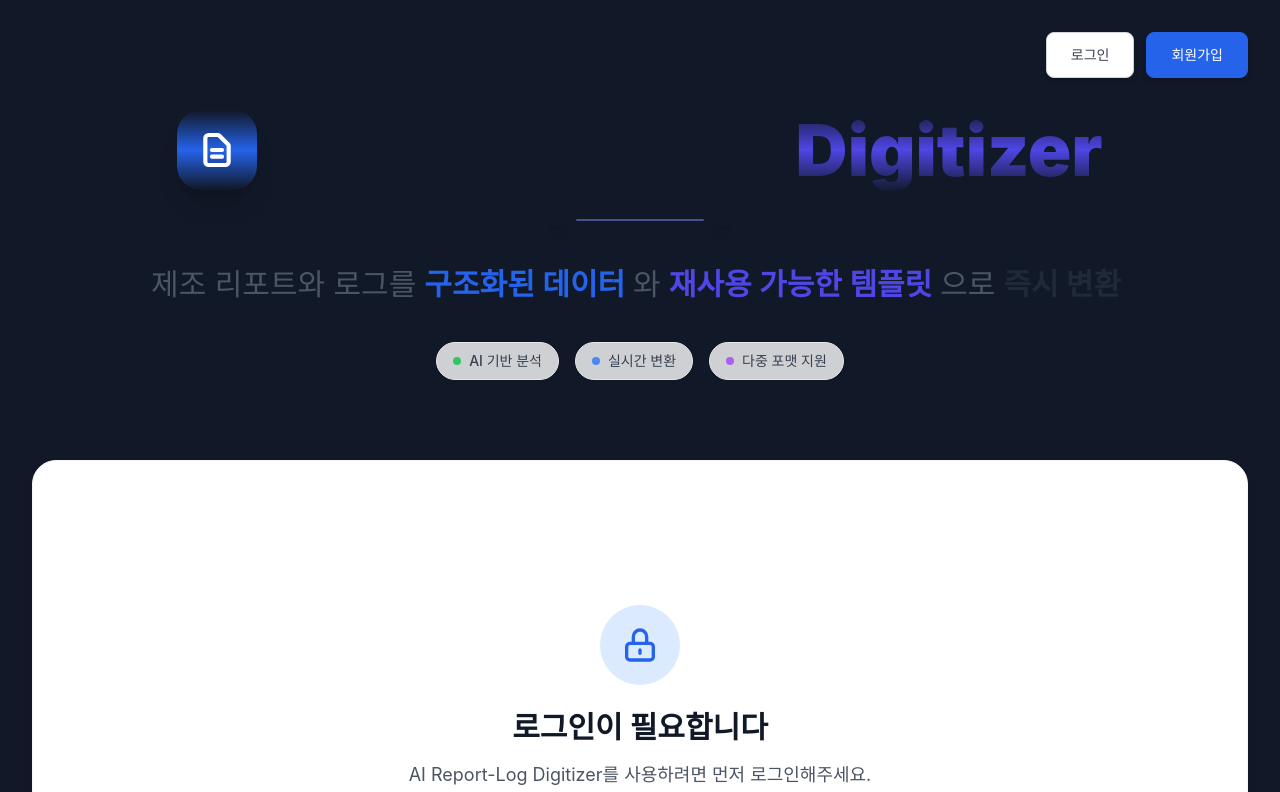
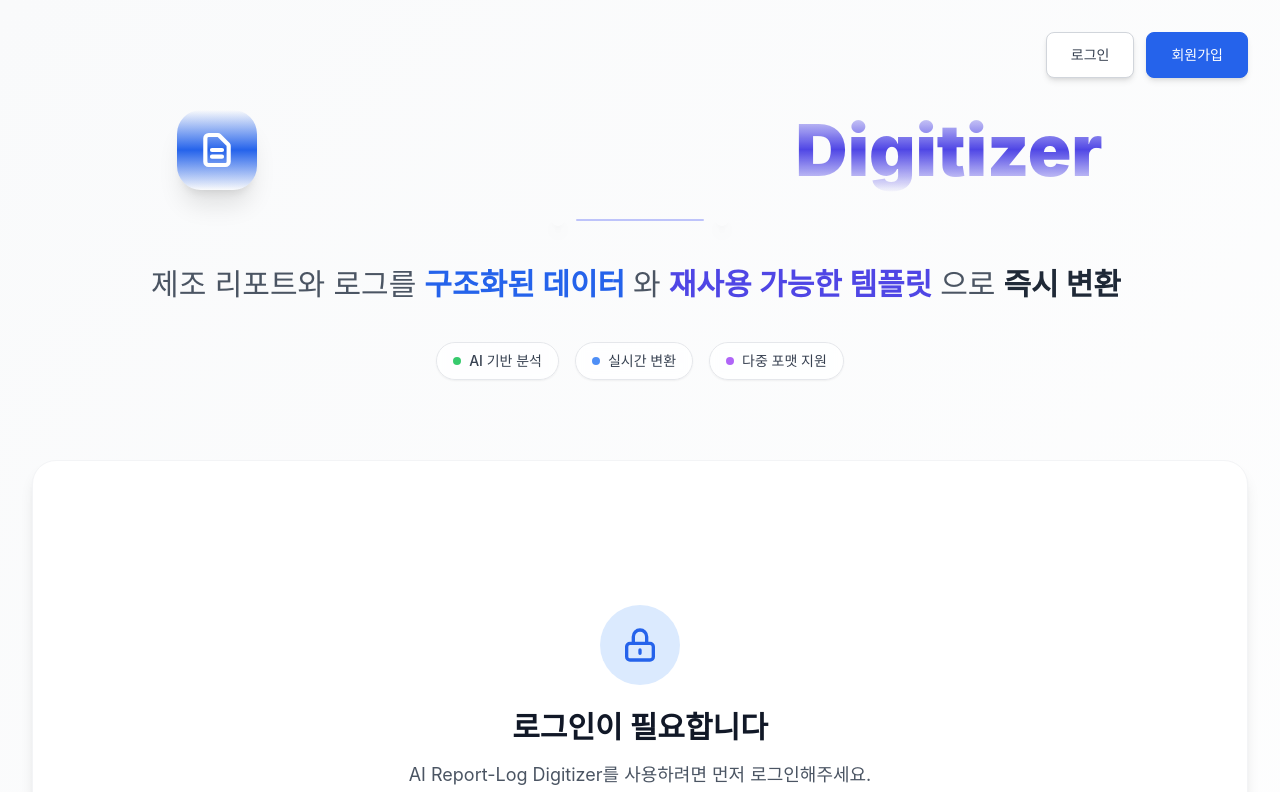
Before and after one commit to saykim/ai-logdigitizer, a React (Vite) app: page / in a window 1280 px wide. Shown: the top 792 px of the page. Built offline with nearby package versions, Linux system fonts and the light colour scheme; no server answers.

Commit message:
Fix dark background issue - force light theme

```diff
--- a/index.css
+++ b/index.css
@@ -14,6 +14,8 @@ body {
     sans-serif;
   -webkit-font-smoothing: antialiased;
   -moz-osx-font-smoothing: grayscale;
+  background: linear-gradient(135deg, #f9fafb 0%, #ffffff 100%) !important;
+  color: #374151 !important;
 }
 
 #root {
--- a/tailwind.config.js
+++ b/tailwind.config.js
@@ -5,6 +5,7 @@ export default {
     "./src/**/*.{js,ts,jsx,tsx}",
     "./*.{js,ts,jsx,tsx}",
   ],
+  darkMode: 'media', // 시스템 다크모드 설정을 따름
   theme: {
     extend: {},
   },
```
